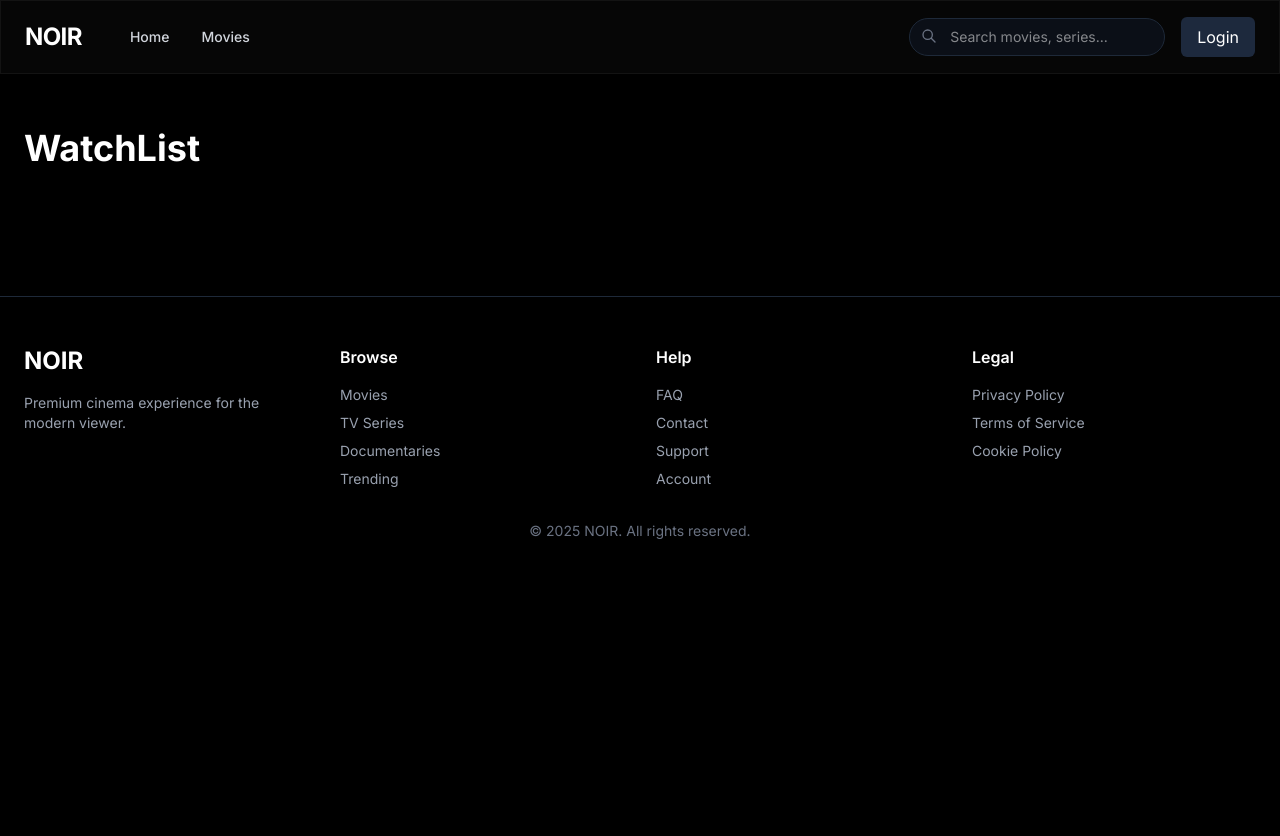
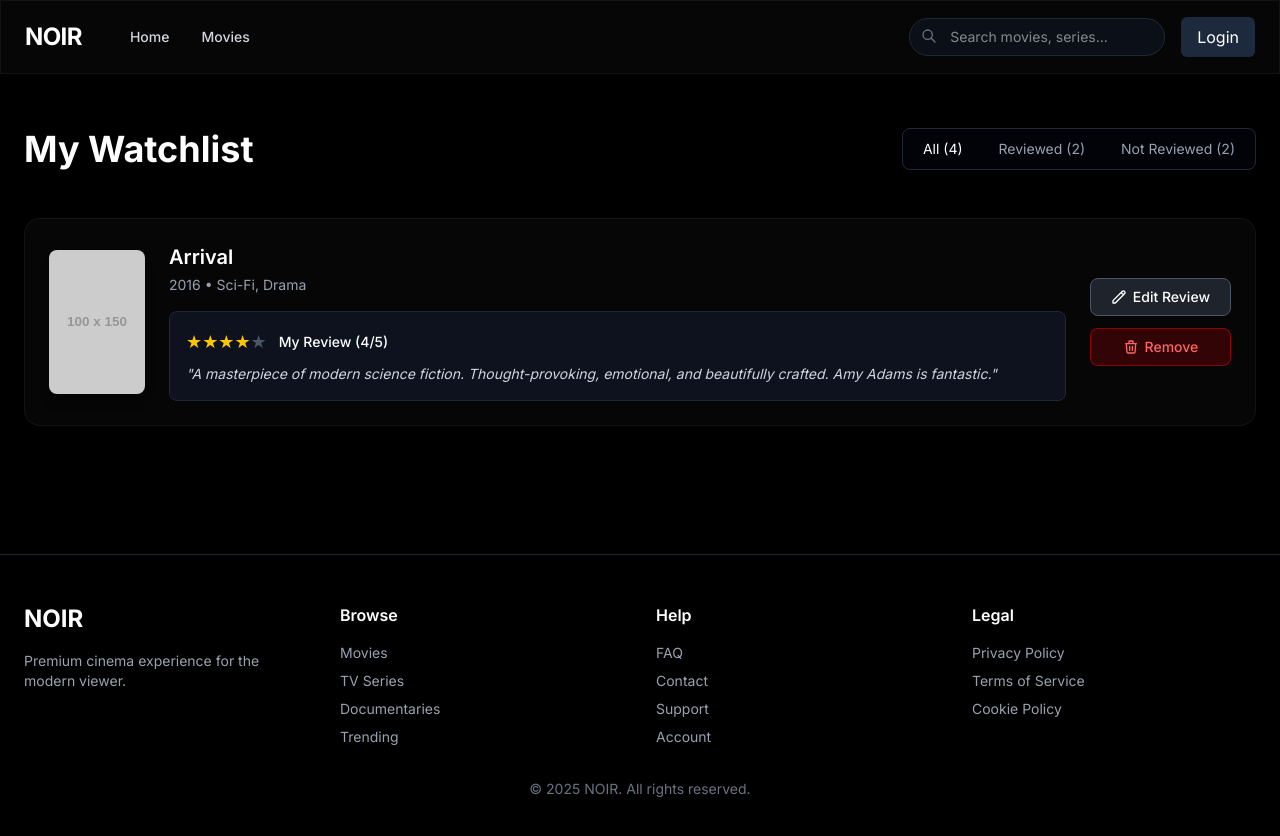
Before and after one commit to ridwanpr/noir, a React (Vite) app: page /watchlist in a window 1280 px wide. Shown: the top 836 px of the page. Before the commit the page ends 800 px from the top, so only its background shows below. Built offline with nearby package versions, Linux system fonts and the light colour scheme.

Commit message:
fix movie cover

```diff
--- a/src/components/layouts/Navbar/Navbar.jsx
+++ b/src/components/layouts/Navbar/Navbar.jsx
@@ -10,7 +10,9 @@ const Navbar = () => {
       <div className="max-w-7xl mx-auto px-6 py-4">
         <div className="flex items-center justify-between">
           <div className="flex items-center space-x-12">
-            <div className="text-2xl font-bold tracking-tight">NOIR</div>
+            <Link to="/">
+              <div className="text-2xl font-bold tracking-tight">NOIR</div>
+            </Link>
             <div className="hidden md:flex space-x-8">
               <Link
                 to="/"
--- a/src/pages/Home/components/FeaturedSection.jsx
+++ b/src/pages/Home/components/FeaturedSection.jsx
@@ -49,7 +49,7 @@ const FeaturedSection = ({ data }) => {
           </div>
 
           <div className="lg:col-span-5 flex justify-center lg:justify-end">
-            <div className="relative w-72 md:w-80 lg:w-96 group">
+            <div className="relative w-48 md:w-56 lg:w-64 group">
               {poster_path && (
                 <img
                   src={`https://image.tmdb.org/t/p/w500/${poster_path}`}
--- a/src/pages/MovieDetail/Index.jsx
+++ b/src/pages/MovieDetail/Index.jsx
@@ -31,7 +31,7 @@ const MovieDetailPage = () => {
 
   return (
     <AppLayout>
-      <MovieHero data={movie} />
+      <MovieHero data={movie} credits={movieCredits} />
       <SectionDivider />
       <MovieTrailer data={movieVideo} isLoading={isLoadingVideo} />
       <SectionDivider />
--- a/src/pages/MovieDetail/components/MovieHero.jsx
+++ b/src/pages/MovieDetail/components/MovieHero.jsx
@@ -1,6 +1,6 @@
 import { PlayIcon, PlusIcon, StarIcon } from "../../../components/common/Icons";
 
-const MovieHero = ({ data }) => {
+const MovieHero = ({ data, credits }) => {
   const { title, release_date, overview, vote_average, poster_path, genres } =
     data;
 
@@ -36,7 +36,7 @@ const MovieHero = ({ data }) => {
               <div className="flex items-center space-x-1 bg-black/20 backdrop-blur-sm border border-white/5 px-3 py-1 rounded-full">
                 <StarIcon />
                 <span className="text-white font-medium text-lg">
-                  {vote_average}
+                  {vote_average.toFixed(1)}
                 </span>
                 <span className="text-gray-500 text-sm">/ 10</span>
               </div>
@@ -47,14 +47,13 @@ const MovieHero = ({ data }) => {
             <p className="text-gray-300 leading-relaxed mb-8 max-w-2xl mx-auto lg:mx-0 font-light">
               {overview}
             </p>
-            <p className="text-gray-400 mb-2 font-light">
-              Director:{" "}
-              <span className="text-white font-medium">Denis Villeneuve</span>
-            </p>
             <p className="text-gray-400 mb-10 font-light">
               Starring:{" "}
               <span className="text-white font-medium">
-                Amy Adams, Jeremy Renner, Forest Whitaker
+                {credits.cast
+                  .map((actor) => actor.name)
+                  .slice(0, 3)
+                  .join(", ")}
               </span>
             </p>
             <div className="flex flex-col sm:flex-row justify-center lg:justify-start space-y-4 sm:space-y-0 sm:space-x-4">
--- a/src/pages/WatchList/Index.jsx
+++ b/src/pages/WatchList/Index.jsx
@@ -1,11 +1,14 @@
 import AppLayout from "../../components/layouts/AppLayout";
+import WatchlistBody from "./components/WatchListBody";
+import WatchListHeader from "./components/WatchListHeader";
 
 const WatchListPage = () => {
   return (
     <AppLayout>
       <section className="py-16 pt-32">
         <div className="max-w-7xl mx-auto px-6">
-          <h1 className="text-4xl font-bold text-white">WatchList</h1>
+          <WatchListHeader />
+          <WatchlistBody />
         </div>
       </section>
     </AppLayout>
--- /dev/null
+++ b/src/pages/WatchList/components/WatchListBody.jsx
@@ -0,0 +1,73 @@
+const WatchlistBody = () => {
+  return (
+    <div class="space-y-6">
+      <div class="watchlist-item glass-effect p-4 sm:p-6 rounded-2xl flex flex-col md:flex-row items-start md:items-center space-y-4 md:space-y-0 md:space-x-6">
+        <img
+          src="https://via.placeholder.com/100x150/1A1A1A/555555.png?text=ARRIVAL"
+          alt="Arrival Poster"
+          class="w-24 h-36 object-cover rounded-lg shadow-lg shrink-0"
+        />
+        <div class="flex-1 min-w-0">
+          <h3 class="text-xl font-semibold text-white mb-1 truncate">
+            Arrival
+          </h3>
+          <p class="text-sm text-gray-400 mb-4">2016 • Sci-Fi, Drama</p>
+          <div class="bg-gray-900/70 p-4 rounded-lg border border-gray-800">
+            <div class="flex items-center mb-2">
+              <div class="text-yellow-400 flex text-lg">
+                <span>★</span>
+                <span>★</span>
+                <span>★</span>
+                <span>★</span>
+                <span class="text-gray-600">★</span>
+              </div>
+              <span class="ml-3 text-white font-medium text-sm">
+                My Review (4/5)
+              </span>
+            </div>
+            <p class="text-sm text-gray-300 italic line-clamp-2">
+              "A masterpiece of modern science fiction. Thought-provoking,
+              emotional, and beautifully crafted. Amy Adams is fantastic."
+            </p>
+          </div>
+        </div>
+        <div class="flex flex-row md:flex-col space-x-3 md:space-x-0 md:space-y-3 shrink-0 w-full md:w-auto justify-end md:justify-center">
+          <button class="bg-gray-700/50 border border-gray-600 text-white px-5 py-2 rounded-lg font-medium text-xs sm:text-sm hover:bg-gray-700 transition-colors flex items-center justify-center space-x-1.5">
+            <svg
+              class="w-4 h-4"
+              fill="none"
+              stroke="currentColor"
+              viewBox="0 0 24 24"
+            >
+              <path
+                stroke-linecap="round"
+                stroke-linejoin="round"
+                stroke-width="2"
+                d="M15.232 5.232l3.536 3.536m-2.036-5.036a2.5 2.5 0 113.536 3.536L6.5 21.036H3v-3.572L16.732 3.732z"
+              ></path>
+            </svg>
+            <span>Edit Review</span>
+          </button>
+          <button class="bg-red-600/20 border border-red-600/50 text-red-400 px-5 py-2 rounded-lg font-medium text-xs sm:text-sm hover:bg-red-600/40 hover:text-red-300 transition-colors flex items-center justify-center space-x-1.5">
+            <svg
+              class="w-4 h-4"
+              fill="none"
+              stroke="currentColor"
+              viewBox="0 0 24 24"
+            >
+              <path
+                stroke-linecap="round"
+                stroke-linejoin="round"
+                stroke-width="2"
+                d="M19 7l-.867 12.142A2 2 0 0116.138 21H7.862a2 2 0 01-1.995-1.858L5 7m5 4v6m4-6v6m1-10V4a1 1 0 00-1-1h-4a1 1 0 00-1 1v3M4 7h16"
+              ></path>
+            </svg>
+            <span>Remove</span>
+          </button>
+        </div>
+      </div>
+    </div>
+  );
+};
+
+export default WatchlistBody;
--- /dev/null
+++ b/src/pages/WatchList/components/WatchListHeader.jsx
@@ -0,0 +1,20 @@
+const WatchListHeader = () => {
+  return (
+    <div class="mb-12 flex flex-col md:flex-row justify-between items-center space-y-6 md:space-y-0">
+      <h1 class="text-4xl font-bold text-white">My Watchlist</h1>
+      <div class="flex space-x-1 border border-gray-800 p-1 rounded-lg w-fit bg-gray-950/50">
+        <button class="filter-btn active px-4 py-1.5 rounded-md text-sm">
+          All (4)
+        </button>
+        <button class="filter-btn px-4 py-1.5 rounded-md text-sm text-gray-400">
+          Reviewed (2)
+        </button>
+        <button class="filter-btn px-4 py-1.5 rounded-md text-sm text-gray-400">
+          Not Reviewed (2)
+        </button>
+      </div>
+    </div>
+  );
+};
+
+export default WatchListHeader;
```
